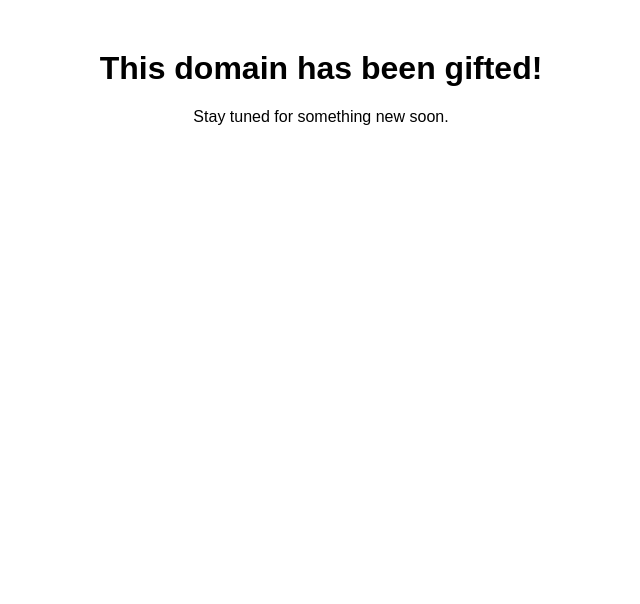
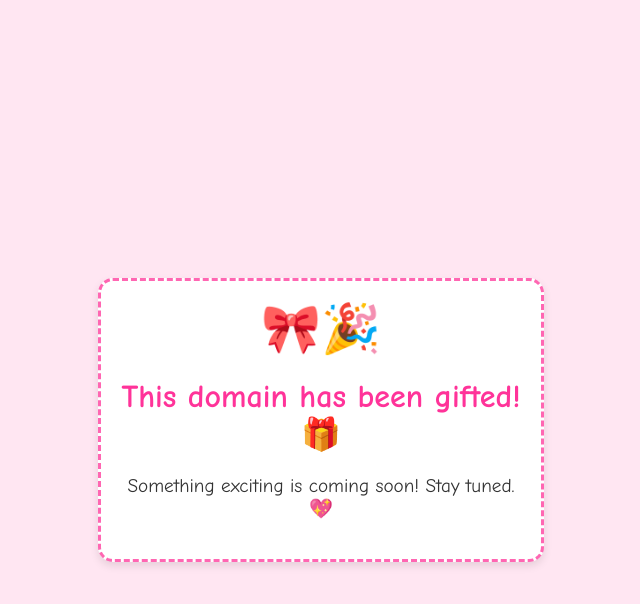
Before and after one commit to lomlom2012/website, a plain HTML site: page index.html in a window 1280 px wide. Shown: the whole page, without its empty margins (319-959 px from the left). Drawn offline with Linux system fonts and the light colour scheme.

Commit message:
cuter file

```diff
--- a/index.html
+++ b/index.html
@@ -3,13 +3,52 @@
 <head>
     <meta charset="UTF-8">
     <meta name="viewport" content="width=device-width, initial-scale=1.0">
-    <title>Site Transferred</title>
+    <title>Surprise! 🎁</title>
     <style>
-        body { font-family: Arial, sans-serif; text-align: center; margin-top: 50px; }
+        /* Background */
+        body {
+            background-color: #ffe6f2; /* Light pastel pink */
+            font-family: 'Comic Sans MS', cursive, sans-serif; /* Playful font */
+            text-align: center;
+            margin: 0;
+            padding: 20px;
+            display: flex;
+            flex-direction: column;
+            justify-content: center;
+            align-items: center;
+            height: 100vh;
+        }
+
+        /* Message Box */
+        .message-box {
+            background: white;
+            padding: 20px;
+            border-radius: 15px;
+            box-shadow: 0px 4px 8px rgba(0, 0, 0, 0.1);
+            max-width: 400px;
+            border: 3px dashed #ff66b2; /* Cute dashed pink border */
+        }
+
+        h1 {
+            color: #ff3399; /* Bright pink */
+            font-size: 2rem;
+        }
+
+        p {
+            color: #333;
+            font-size: 1.2rem;
+        }
+
+        .emoji {
+            font-size: 3rem;
+        }
     </style>
 </head>
 <body>
-    <h1>This domain has been gifted!</h1>
-    <p>Stay tuned for something new soon.</p>
+    <div class="message-box">
+        <div class="emoji">🎀🎉</div>
+        <h1>This domain has been gifted! 🎁</h1>
+        <p>Something exciting is coming soon! Stay tuned. 💖</p>
+    </div>
 </body>
 </html>
```
